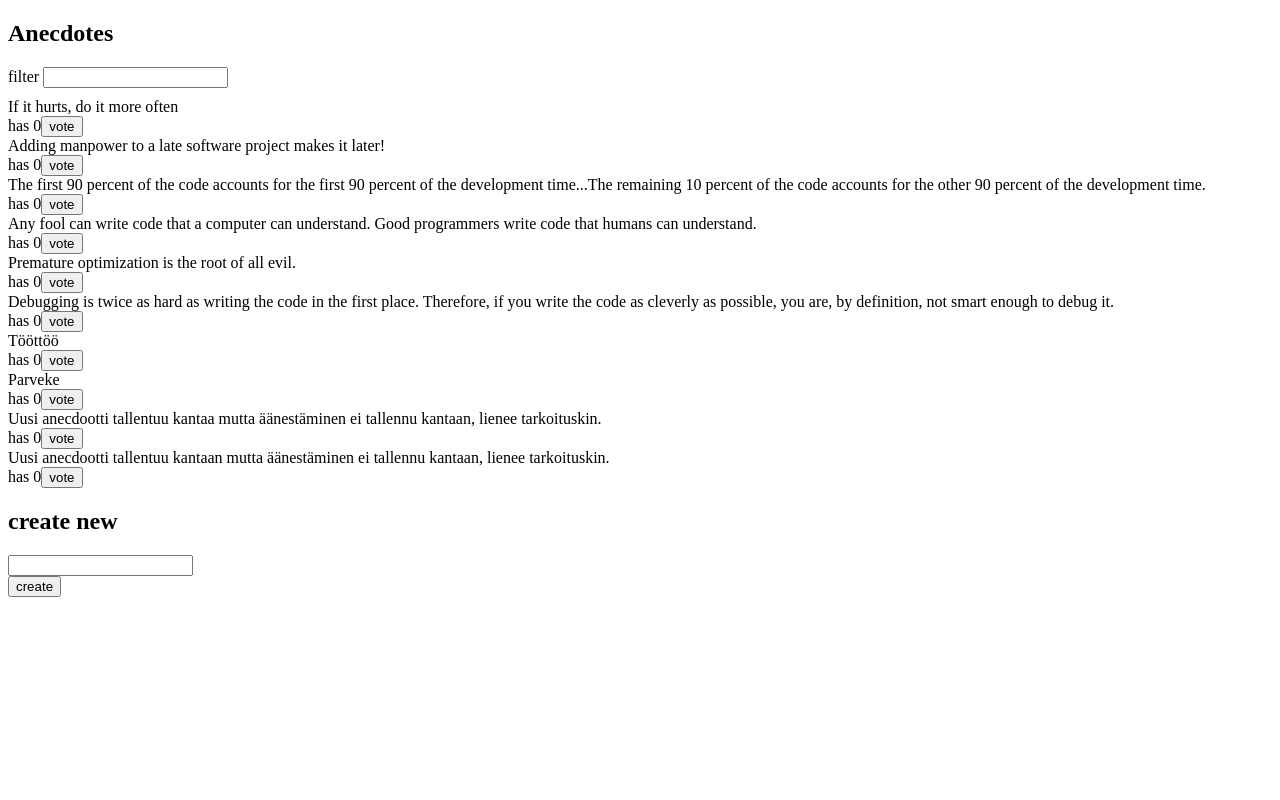
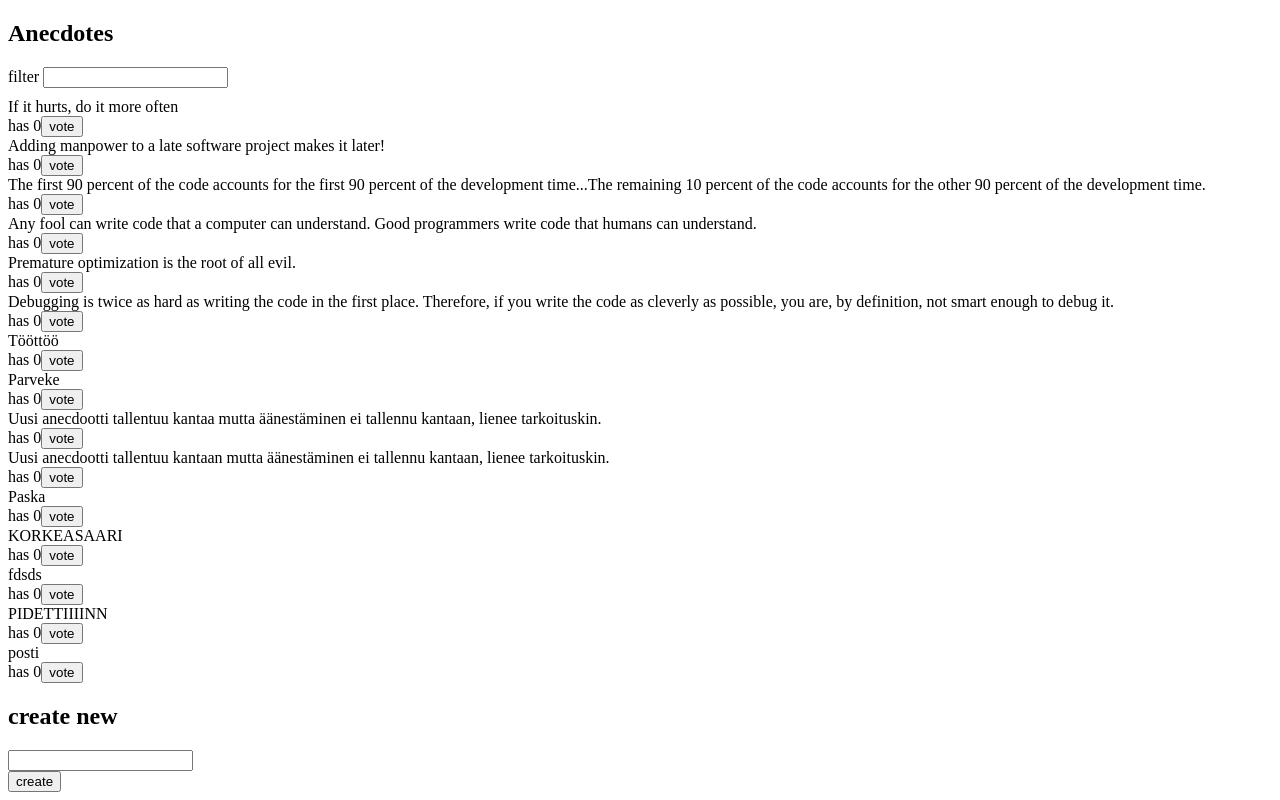
Before and after one commit to vami67/redux-anecdotes, a React (Create React App) app: page / in a window 1280 px wide. Built offline with nearby package versions, Linux system fonts and the light colour scheme; data requests are answered from the project's data file.

Commit message:
6.16 anekdootit ja backend, step4

```diff
--- a/db.json
+++ b/db.json
@@ -49,6 +49,31 @@
       "content": "Uusi anecdootti tallentuu kantaan mutta äänestäminen ei tallennu kantaan, lienee tarkoituskin.",
       "votes": 0,
       "id": "SxIhE5W"
+    },
+    {
+      "content": "Paska",
+      "votes": 0,
+      "id": "KpMT-Gm"
+    },
+    {
+      "content": "KORKEASAARI",
+      "votes": 0,
+      "id": "K91zdlX"
+    },
+    {
+      "content": "fdsds",
+      "votes": 0,
+      "id": "aA1dRRO"
+    },
+    {
+      "content": "PIDETTIIIINN",
+      "votes": 0,
+      "id": "GrSMx81"
+    },
+    {
+      "content": "posti",
+      "votes": 0,
+      "id": "2Y7bFcQ"
     }
   ]
 }
--- a/src/App.js
+++ b/src/App.js
@@ -4,7 +4,6 @@ import AnecdoteList from './components/AnecdoteList'
 import Notification from './components/Notification'
 import Filter from './components/Filter'
 
-import anecdotesService from './services/anecdotes'
 import { initializeAnecdotes } from './reducers/anecdoteReducer'
 import { useDispatch } from 'react-redux'
 
@@ -12,6 +11,7 @@ import { useDispatch } from 'react-redux'
 const App = () => {
 
   const dispatch = useDispatch()
+
   useEffect(() => {
     dispatch(initializeAnecdotes())
   }, [dispatch])
--- a/src/components/AnecdoteForm.js
+++ b/src/components/AnecdoteForm.js
@@ -2,7 +2,6 @@ import React from 'react'
 import { useDispatch } from 'react-redux'
 import { createAnecdote } from '../reducers/anecdoteReducer'
 import { setNotification } from '../reducers/notificationReducer'
-import anecdotesService from '../services/anecdotes'
 
 const AnecdoteForm = (props) => {
   const dispatch = useDispatch()
@@ -11,13 +10,15 @@ const AnecdoteForm = (props) => {
     event.preventDefault()
     const content = event.target.anecdote.value
     event.target.anecdote.value = ''
+
     const anecdoteObject = {
       content: content,
       votes: 0
     }
-    const returnedAn = await anecdotesService.create(anecdoteObject)
-    dispatch(createAnecdote(returnedAn))
-    dispatch(setNotification("You added new anecdote '" + returnedAn.content + "'"))
+
+    dispatch(createAnecdote(anecdoteObject))
+
+    dispatch(setNotification("You added new anecdote '" + anecdoteObject.content + "'"))
   }
 
   return (
--- a/src/reducers/anecdoteReducer.js
+++ b/src/reducers/anecdoteReducer.js
@@ -48,15 +48,17 @@ export const voteAnecdote = (id) => {
   }
 }
 
-export const createAnecdote = (anecdote) => {
+export const createAnecdote = (anecdoteObject) => {
+  return async dispatch => {
+    const anecdote = await anecdotesService.create(anecdoteObject)
+    dispatch({
+      type: 'ADD',
+      data: {
+        anecdote
+      }
+    })
+  }
 
-  //const anecdote = asObject(content)
-  return {
-    type: 'ADD',
-    data: {
-      anecdote
-    }
-  }
 
 }
 
```
